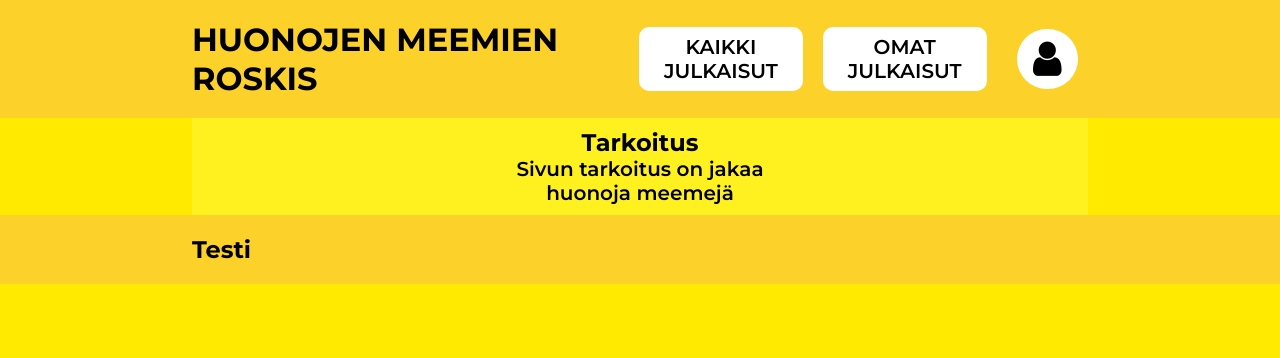
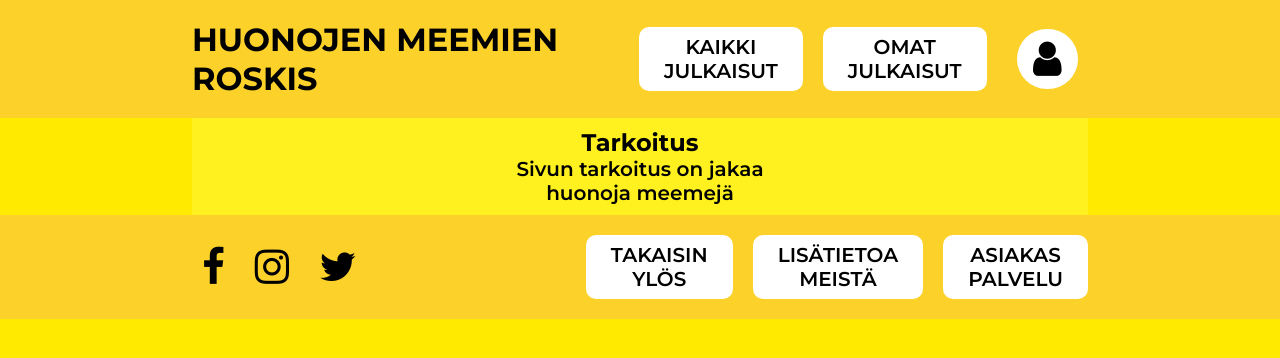
Before and after one commit to Kall3T/Saavutettava_nettisivu, a plain HTML site: page Nettisivu/index.html in a window 1280 px wide. Drawn offline with Linux system fonts and the light colour scheme.

Commit message:
footer-content
Footteriin lisätty linkit ja sisältö

```diff
--- a/Nettisivu/index.html
+++ b/Nettisivu/index.html
@@ -22,7 +22,7 @@
                     <li class="NavObject">
                         <a href="#">OMAT<br>JULKAISUT</a>
                     </li>
-                    <li id="icon">
+                    <li class="icon" id="NavIcon">
                         <a href="#"><i class="fa fa-fw fa-user"></i></a>
                     </li>
                 </ul>
@@ -39,7 +39,32 @@
 
     <footer>
         <div class="footer-content">
-            <h2>Testi</h2>
+            <div class="footer-media">
+                <ul>
+                    <li class="icon">
+                        <a href="#"><i class="fa fa-facebook"></i></a>
+                    </li>
+                    <li class="icon">
+                        <a href="#"><i class="fa fa-instagram"></i></a>
+                    </li>
+                    <li class="icon">
+                        <a href="#"><i class="fa fa-twitter"></i></a>
+                    </li>
+                </ul>
+            </div>
+            <div class="footer-info">
+                <ul>
+                    <li class="footerObject">
+                        <a href="#">TAKAISIN<br>YLÖS</a>
+                    </li>
+                    <li class="footerObject">
+                        <a href="#">LISÄTIETOA<br>MEISTÄ</a>
+                    </li>
+                    <li class="footerObject">
+                        <a href="#">ASIAKAS<br>PALVELU</a>
+                    </li>
+                </ul>
+            </div>
         </div>
     </footer>
 </body>
--- a/Nettisivu/tyyli.css
+++ b/Nettisivu/tyyli.css
@@ -44,7 +44,7 @@ header {
     color: black;
     text-decoration: none;
 }
-#icon {
+#NavIcon {
     display: block;
     background-color: white;
     border-radius: 100px;
@@ -54,7 +54,7 @@ header {
     margin: 0 10px 0 10px;
     padding: 10px 5px;
 }
-#icon a i {
+.icon a i {
     color: black;
     font-size: 40px;
 }
@@ -78,3 +78,35 @@ footer {
     justify-content: space-between;
     align-items: center;
 }
+.footer-media ul {
+    list-style: none;
+    display: flex;
+    flex-direction: row;
+    align-items: center;
+    gap: 20px;
+}
+.footer-media ul li {
+    padding: 0 0 0 10px;
+}
+.footer-info ul {
+    list-style: none;
+    display: flex;
+    flex-direction: row;
+    align-items: center;
+    gap: 20px;
+}
+.footer-info li.footerObject {
+    background-color: white;
+    border-radius: 10px;
+    padding: 8px 25px;
+}
+.footer-info li.footerObject a {
+    display: block;
+    font-family: "Montserrat", sans-serif !important;
+    font-size: 20px !important;
+    font-weight: 600 !important;
+    font-style: normal !important;
+    text-align: center;
+    color: black;
+    text-decoration: none;
+}
```
